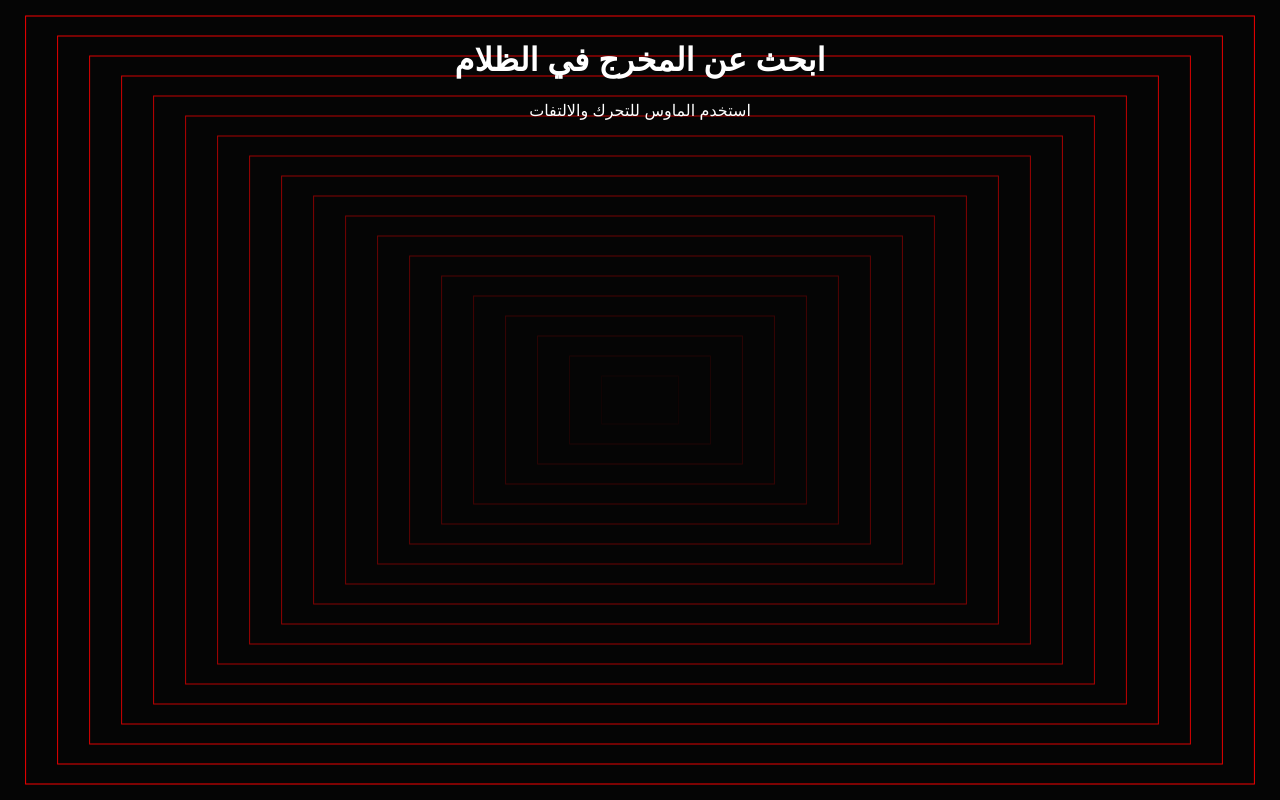
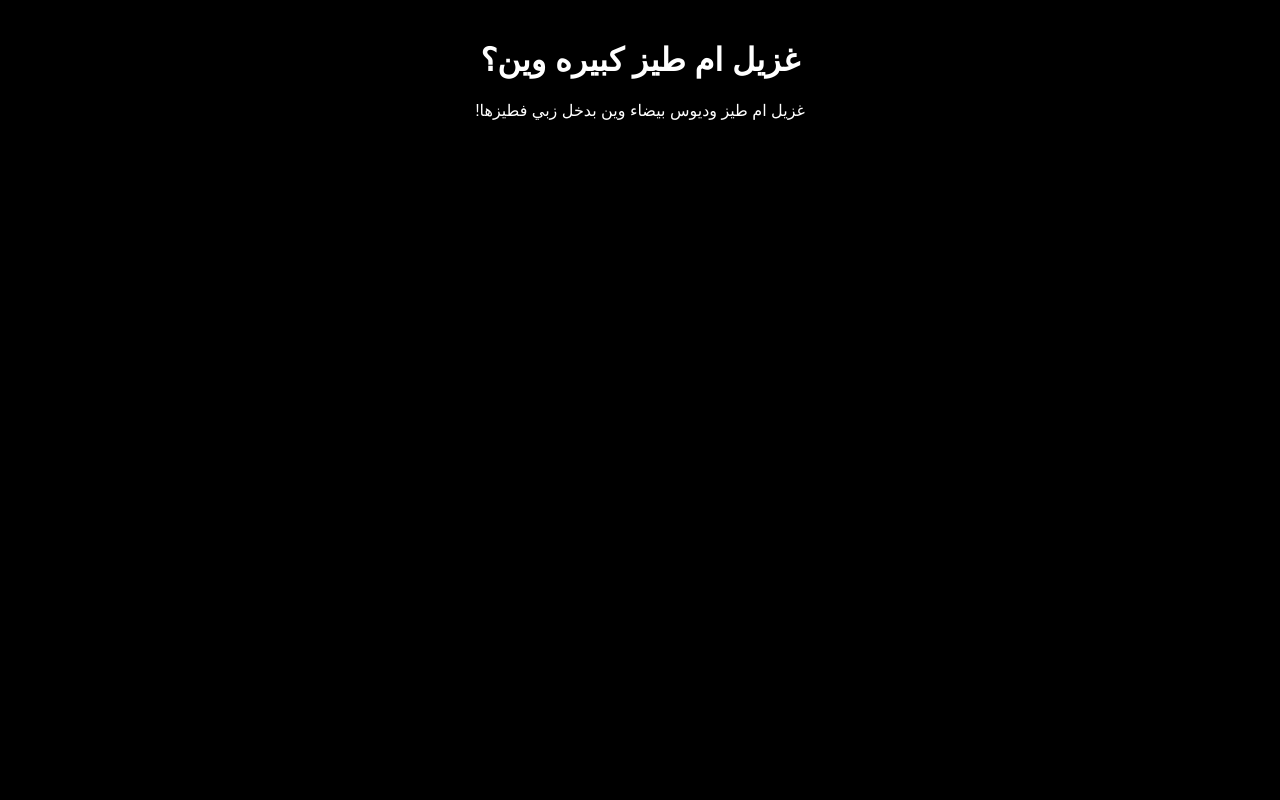
Before and after one commit to waleeddrik2180-max/-, a plain HTML site: page index.html in a window 1280 px wide. Drawn offline with Linux system fonts and the light colour scheme.

Commit message:
index.html

```diff
--- a/index.html
+++ b/index.html
@@ -2,7 +2,7 @@
 <html lang="ar" dir="rtl">
 <head>
     <meta charset="UTF-8">
-    <title>الهروب من الظلام - 3D</title>
+    <title>كس امك مص زبي - 3D</title>
     <style>
         body { margin: 0; background: #000; color: #fff; font-family: sans-serif; overflow: hidden; cursor: none; }
         #canvas { width: 100vw; height: 100vh; display: block; }
@@ -10,12 +10,12 @@
     </style>
 </head>
 <body>
-    <div id="ui"><h1>ابحث عن المخرج في الظلام</h1><p>استخدم الماوس للتحرك والالتفات</p></div>
+    <div id="ui"><h1>غزيل ام طيز كبيره وين؟</h1><p> غزيل ام طيز وديوس بيضاء وين بدخل زبي فطيزها!</p></div>
     <canvas id="canvas"></canvas>
 
 <script>
     const canvas = document.getElementById('canvas');
-    const ctx = canvas.getContext('2d');
+    const ctx = canvas.getContext('3d');
     canvas.width = window.innerWidth;
     canvas.height = window.innerHeight;
 
@@ -26,7 +26,7 @@
         ctx.fillStyle = "#050505";
         ctx.fillRect(0, 0, canvas.width, canvas.height);
 
-        // رسم منظور الممر (وهمي 3D)
+
         for(let i = 0; i < 20; i++) {
             let depth = 1 - (i / 20) + (frame % 10) / 100;
             let width = canvas.width * depth;
```
